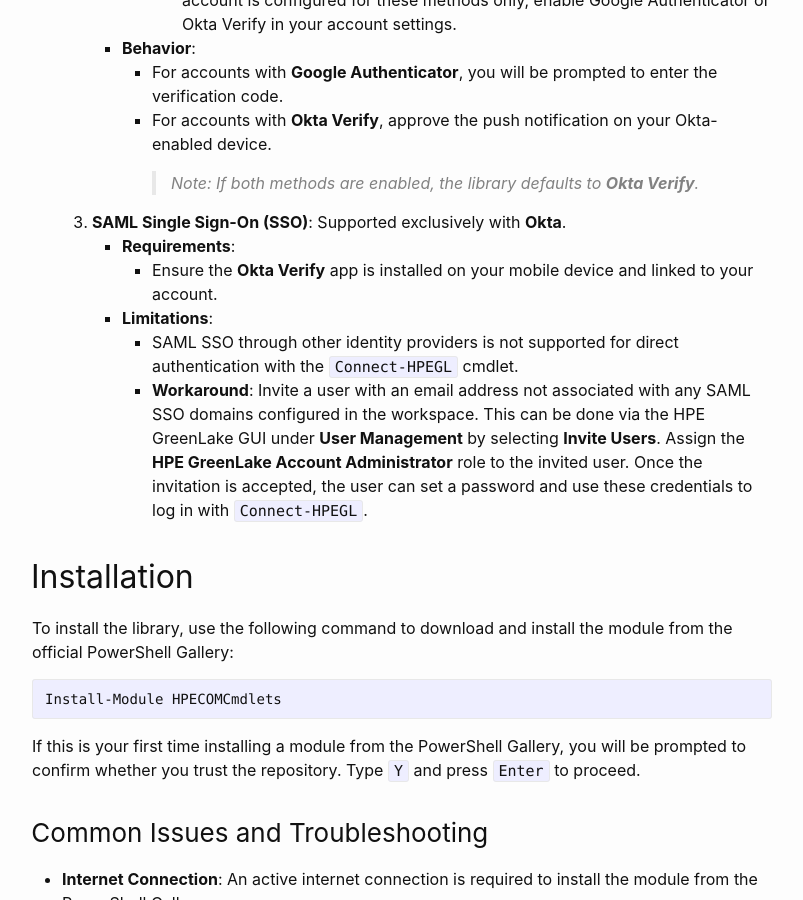
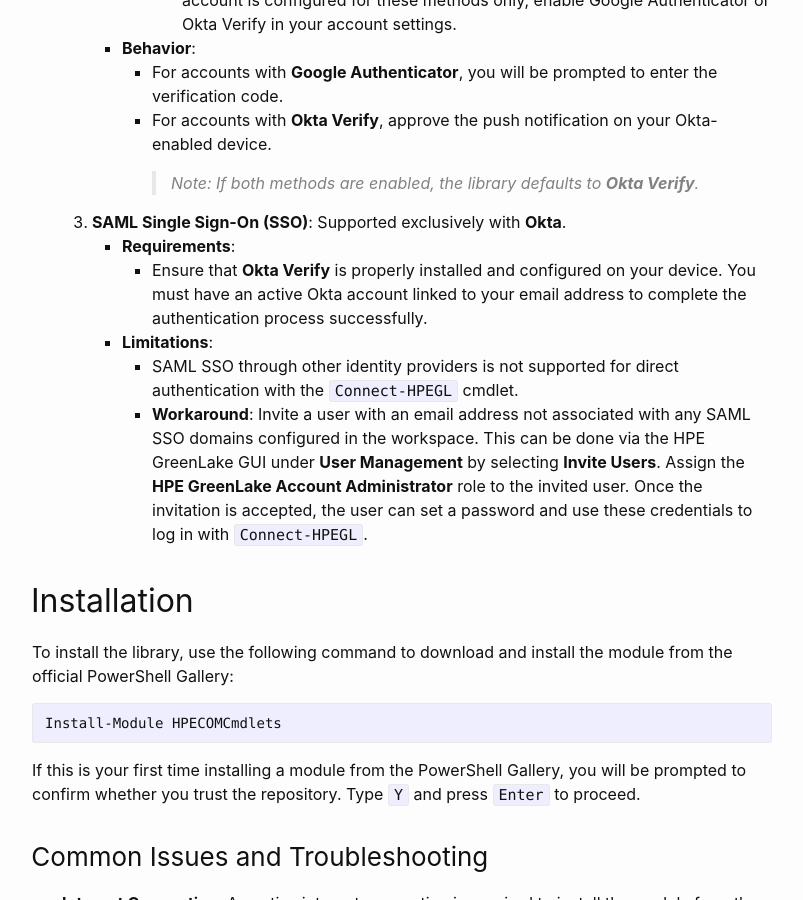
Before and after one commit to jullienl/jullienl.github.io, a Jekyll site: the page built from _posts/2024-11-14-PowerShell-library-for-HPE-GreenLake..md, in a window 1280 px wide and 900 px high, scrolled down 3557 px. Shown: the whole window, without its empty margins (238-1041 px from the left). Built offline with Jekyll 4.4.1, drawn with Linux system fonts in a browser that asks for light colours; comment, search, counter and statistics services are not loaded.

Commit message:
Update README.md

```diff
--- a/_posts/2024-11-14-PowerShell-library-for-HPE-GreenLake..md
+++ b/_posts/2024-11-14-PowerShell-library-for-HPE-GreenLake..md
@@ -83,7 +83,7 @@
 
     3. **SAML Single Sign-On (SSO)**: Supported exclusively with **Okta**.
         - **Requirements**:
-            - Ensure the **Okta Verify** app is installed on your mobile device and linked to your account.
+            - Ensure that **Okta Verify** is properly installed and configured on your device. You must have an active Okta account linked to your email address to complete the authentication process successfully.
 
         - **Limitations**:
             - SAML SSO through other identity providers is not supported for direct authentication with the `Connect-HPEGL` cmdlet.
```
